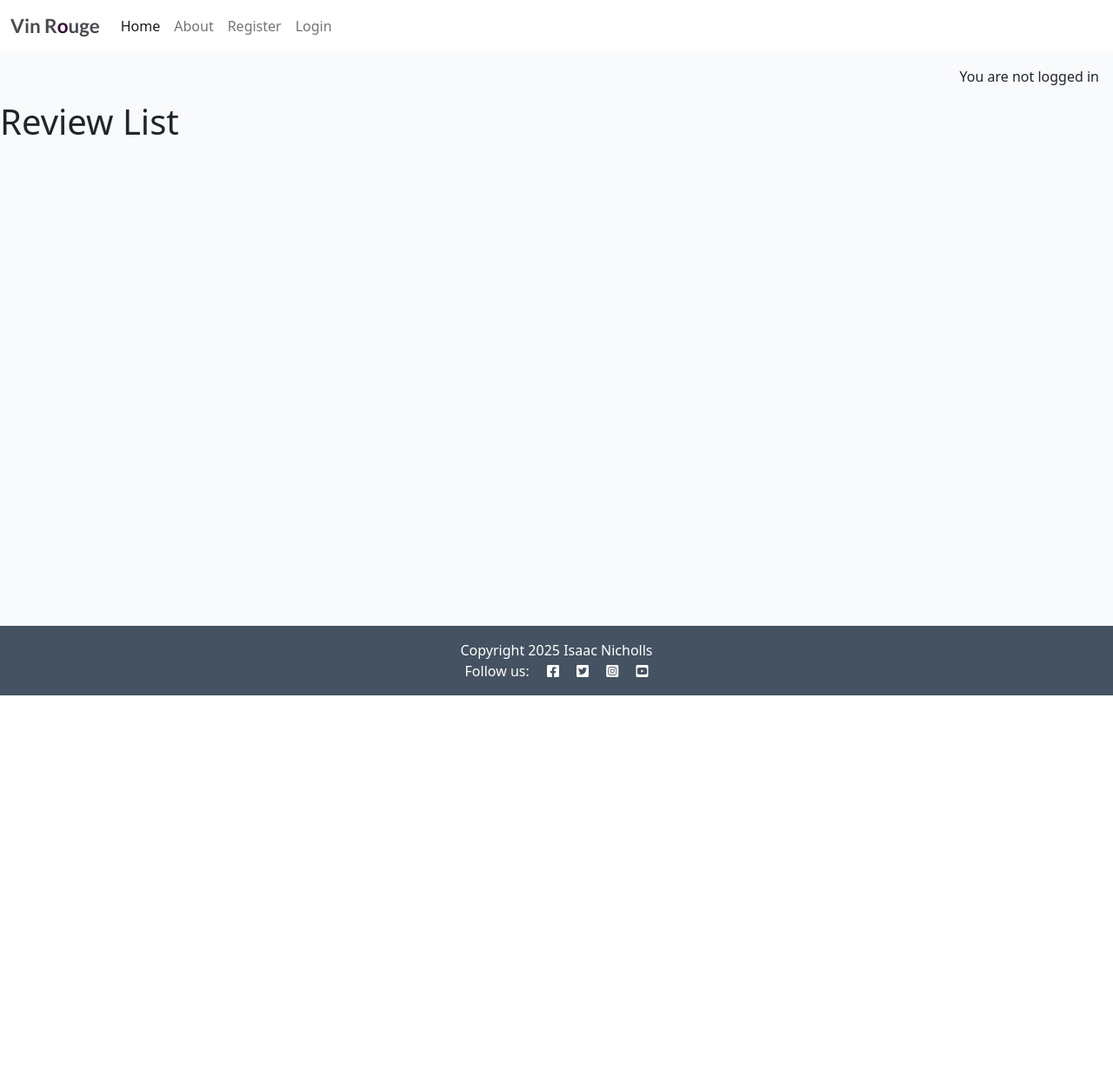
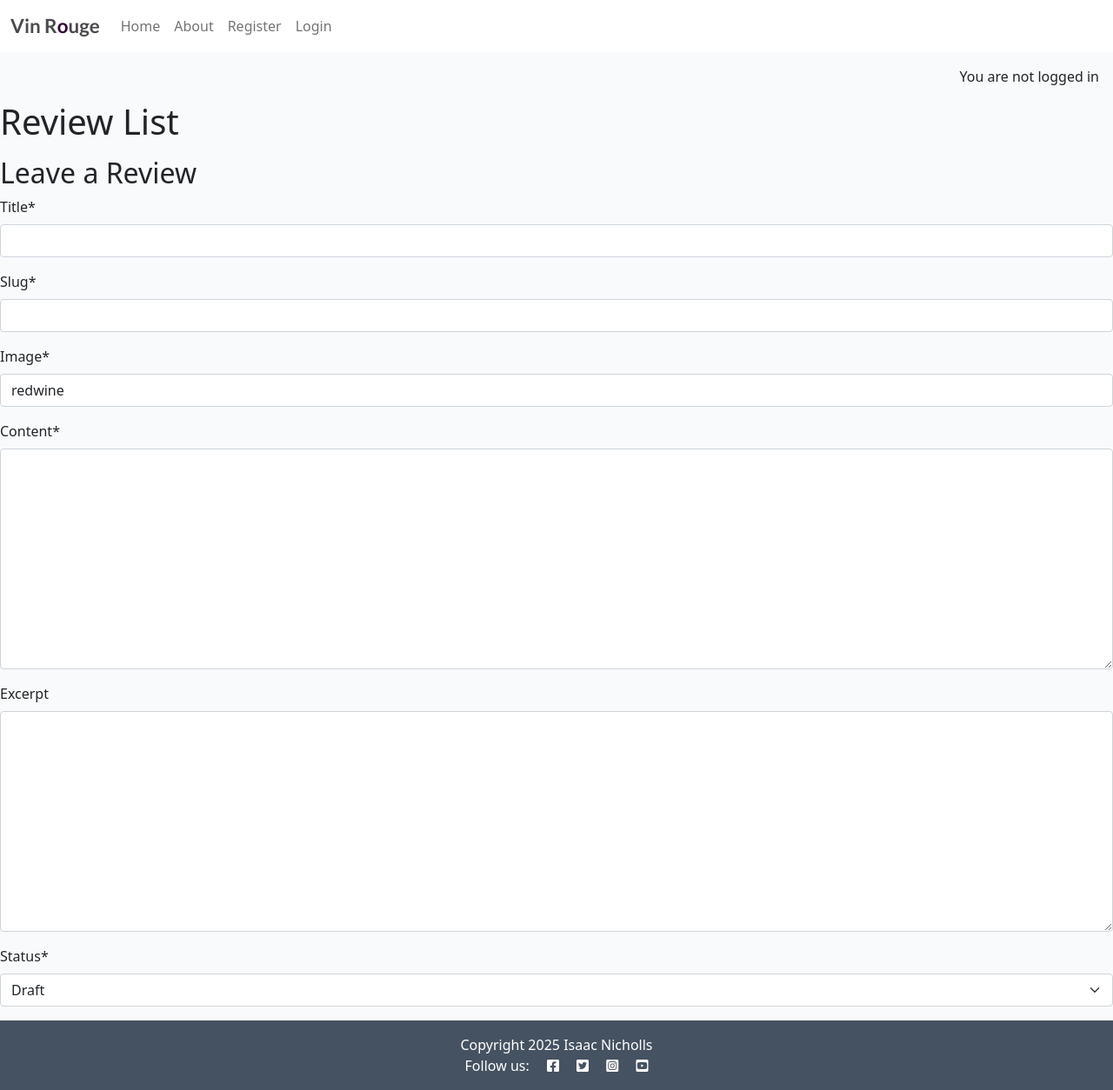
Before and after one commit to IsaacNicholls1/vin-rouge, a Django app: page /blog/reviews/ in a window 1280 px wide. Shown: the whole page at 87% size. Before the commit the page ends 800 px from the top, so only its background shows below. Run offline with Django 4.2, Linux system fonts and the light colour scheme; data that the repository does not hold is empty; some libraries are stand-ins or nearby versions.

Commit message:
change url value index

```diff
--- a/blog/forms.py
+++ b/blog/forms.py
@@ -1,5 +1,19 @@
 from .models import Comment
 from django import forms
+from crispy_forms.helper import FormHelper
+from crispy_forms.layout import Submit
+from .models import Review
+
+class ReviewForm(forms.ModelForm):
+    class Meta:
+        model = Review
+        fields = ['title', 'slug', 'featured_image', 'content', 'excerpt', 'status']
+
+    def __init__(self, *args, **kwargs):
+        super().__init__(*args, **kwargs)
+        self.helper = FormHelper()
+        self.helper.form_method = 'post'
+        self.helper.add_input(Submit('submit', 'Submit'))
 
 
 class CommentForm(forms.ModelForm):
--- a/blog/templates/blog/review_list.html
+++ b/blog/templates/blog/review_list.html
@@ -1,4 +1,6 @@
 {% extends "base.html" %}
+{% load crispy_forms_tags %}
+
 {% block content %}
 <h1>Review List</h1>
 <ul>
@@ -6,4 +8,10 @@
     <li><a href="{% url 'post_detail' slug=review.slug %}">{{ review.title }}</a></li>
     {% endfor %}
 </ul>
+
+<h2>Leave a Review</h2>
+<form method="post" enctype="multipart/form-data">
+    {% csrf_token %}
+    {{ form|crispy }}
+</form>
 {% endblock %}
--- a/blog/urls.py
+++ b/blog/urls.py
@@ -2,7 +2,8 @@ from django.urls import path
 from . import views
 
 urlpatterns = [
-    path('reviews/', views.ReviewList.as_view(), name='home'),  # Update the path for the review list
+    path('reviews/', views.ReviewList.as_view(), name='reviewpage'),   # URL pattern for review list
+    path('', views.index, name='index'),
     path('<slug:slug>/', views.post_detail, name='post_detail'),
     path('<slug:slug>/edit_comment/<int:comment_id>', views.comment_edit, name='comment_edit'),
     path('<slug:slug>/delete_comment/<int:comment_id>', views.comment_delete, name='comment_delete'),
--- a/blog/views.py
+++ b/blog/views.py
@@ -1,9 +1,11 @@
-from django.shortcuts import render, get_object_or_404, reverse
+from django.shortcuts import render, get_object_or_404, reverse, redirect
 from django.views import generic, View
 from django.contrib import messages
 from django.http import HttpResponseRedirect
+from django.contrib.auth.decorators import login_required
+from django.utils.decorators import method_decorator
 from .models import Review, Comment
-from .forms import CommentForm
+from .forms import CommentForm, ReviewForm
 
 
 class IndexView(View):
@@ -15,10 +17,22 @@ def index(request):
     return render(request, 'index.html', {'posts': posts})
 
 # Create your views here.
-class ReviewList(generic.ListView):
-    queryset = Review.objects.filter(status=1)
-    template_name = "blog/review_list.html"
-    paginate_by = 6
+class ReviewList(View):
+    def get(self, request, *args, **kwargs):
+        reviews = Review.objects.filter(status=1).order_by('-created_on')
+        form = ReviewForm()
+        return render(request, 'blog/review_list.html', {'reviews': reviews, 'form': form})
+
+    @method_decorator(login_required)
+    def post(self, request, *args, **kwargs):
+        form = ReviewForm(request.POST, request.FILES)
+        if form.is_valid():
+            review = form.save(commit=False)
+            review.author = request.user
+            review.save()
+            return redirect('home')
+        reviews = Review.objects.filter(status=1).order_by('-created_on')
+        return render(request, 'blog/review_list.html', {'reviews': reviews, 'form': form})
 
 
 def post_detail(request, slug):
--- a/templates/base.html
+++ b/templates/base.html
@@ -34,7 +34,7 @@
     <!-- Navigation -->
     <nav class="navbar navbar-expand-lg navbar-light bg-white">
         <div class="container-fluid">
-            <a class="navbar-brand" href="{% url 'home' %}"><span class="brand">Vin R<span class="red-o">o</span>uge</span></a>
+            <a class="navbar-brand" href="{% url 'index' %}"><span class="brand">Vin R<span class="red-o">o</span>uge</span></a>
             <button class="navbar-toggler" type="button" data-bs-toggle="collapse" data-bs-target="#navbarText"
                 aria-controls="navbarText" aria-expanded="false" aria-label="Toggle navigation">
                 <span class="navbar-toggler-icon"></span>
@@ -43,7 +43,7 @@
                 <ul class="navbar-nav me-auto mb-2 mb-lg-0">
                     <li class="nav-item">
                         <a class="nav-link {% if request.path == home_url %}active{% endif %}" aria-current="page"
-                            href="{% url 'home' %}">Home</a>
+                            href="{% url 'reviewpage' %}">Home</a>
                     </li>
                     <li class="nav-item">
                         <a class="nav-link
@@ -101,7 +101,7 @@
                         <div class="card-body">
                             <h5 class="card-title">South - West</h5>
                             <p class="card-text">Key Regions: Bordeaux, Cahors, Madiran</p>
-                            <a href="{% url 'south_west' %}" class="btn btn-primary">Leave a review</a>
+                            <a href="{% url 'reviewpage' %}" class="btn btn-primary">Leave a review</a>
                         </div>
                     </div>
                 </div>
@@ -110,7 +110,7 @@
                         <div class="card-body">
                             <h5 class="card-title">Southeast France</h5>
                             <p class="card-text">Description for Wine Review 2.</p>
-                            <a href="{% url 'wine_review_2' %}" class="btn btn-primary">Read More</a>
+                            <a href="{% url 'reviewpage' %}" class="btn btn-primary">Read More</a>
                         </div>
                     </div>
                 </div>
@@ -119,7 +119,7 @@
                         <div class="card-body">
                             <h5 class="card-title">Wine Review 3</h5>
                             <p class="card-text">Description for Wine Review 3.</p>
-                            <a href="{% url 'wine_review_3' %}" class="btn btn-primary">Read More</a>
+                            <a href="{% url 'reviewpage' %}" class="btn btn-primary">Read More</a>
                         </div>
                     </div>
                 </div>
@@ -128,7 +128,7 @@
                         <div class="card-body">
                             <h5 class="card-title">Wine Review 4</h5>
                             <p class="card-text">Description for Wine Review 4.</p>
-                            <a href="{% url 'wine_review_4' %}" class="btn btn-primary">Read More</a>
+                            <a href="{% url 'reviewpage' %}" class="btn btn-primary">Read More</a>
                         </div>
                     </div>
                 </div>
@@ -137,7 +137,7 @@
                         <div class="card-body">
                             <h5 class="card-title">Wine Review 5</h5>
                             <p class="card-text">Description for Wine Review 5.</p>
-                            <a href="{% url 'wine_review_5' %}" class="btn btn-primary">Read More</a>
+                            <a href="{% url 'reviewpage' %}" class="btn btn-primary">Read More</a>
                         </div>
                     </div>
                 </div>
```
Also changed, not shown: blog/templates/blog/add_review.html (added, +10 -0 lines), blog/templates/blog/index.html (+5 -5 lines).
